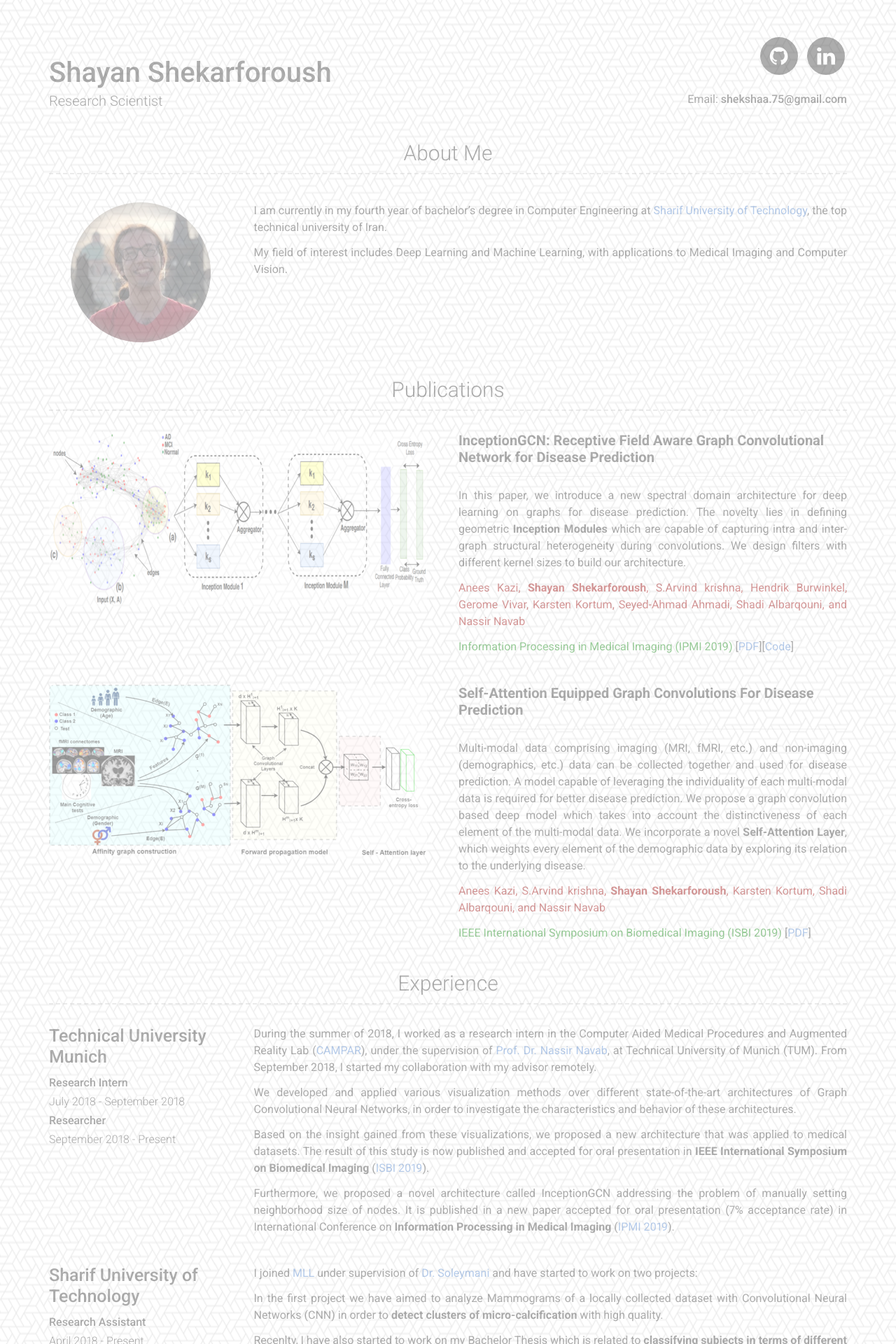
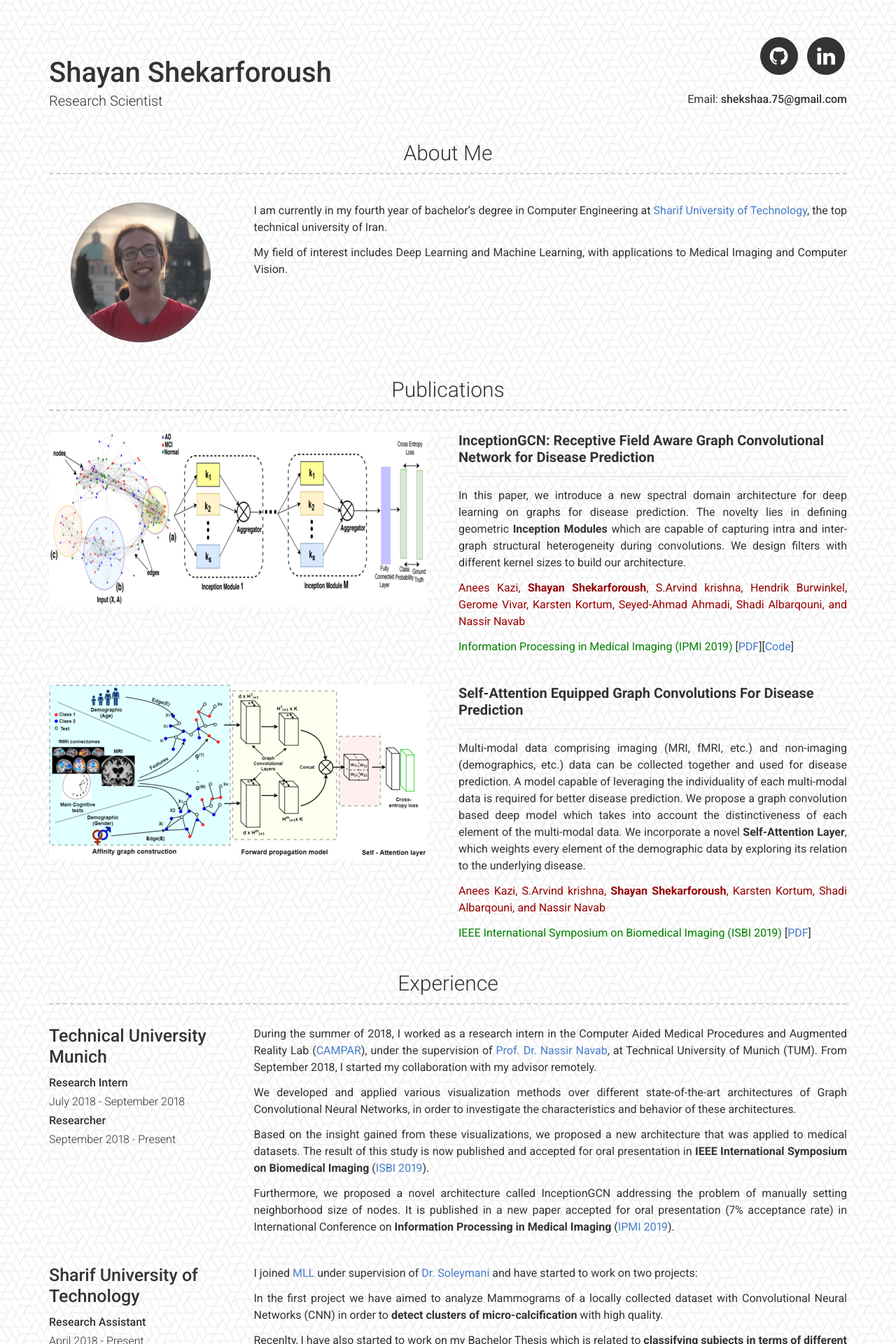
Before and after one commit to shekshaa/shekshaa.github.io, a Jekyll site: the page built from index.md, in a window 1280 px wide. Shown: the top 1920 px of the page at 70% size. Built offline with Jekyll 4.4.1, drawn with Linux system fonts in a browser that asks for light colours.

Commit message:
Update type.scss

```diff
--- a/_sass/type.scss
+++ b/_sass/type.scss
@@ -4,7 +4,6 @@ body {
   font-feature-settings: "kern", "liga", "pnum";
   font-size: 1em;
   line-height: 1.5;
-  opacity: 0.4;
   background-position: center; /* Center the image */
   background-repeat: repeat; /* Do not repeat the image */
   @media print {
```
